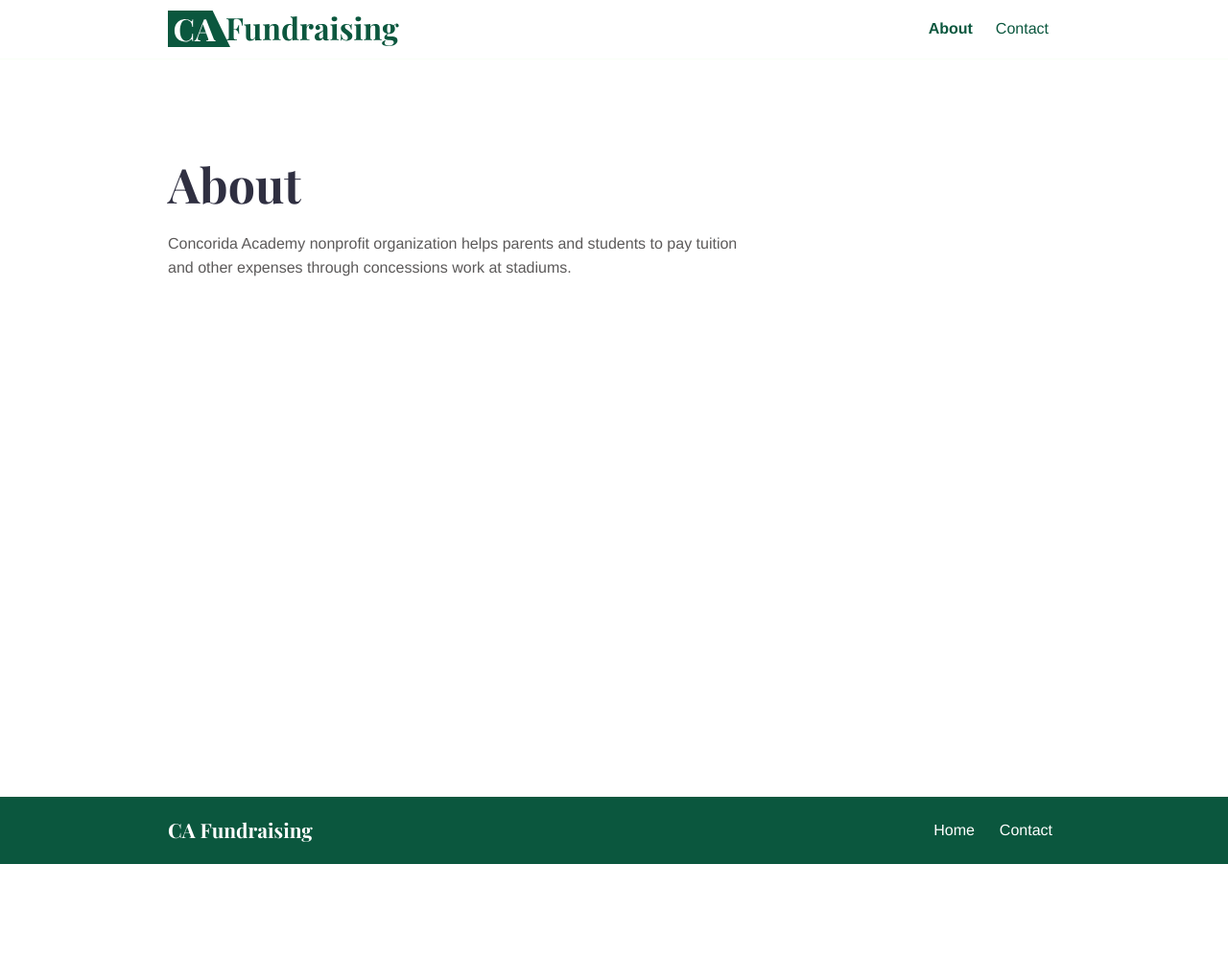
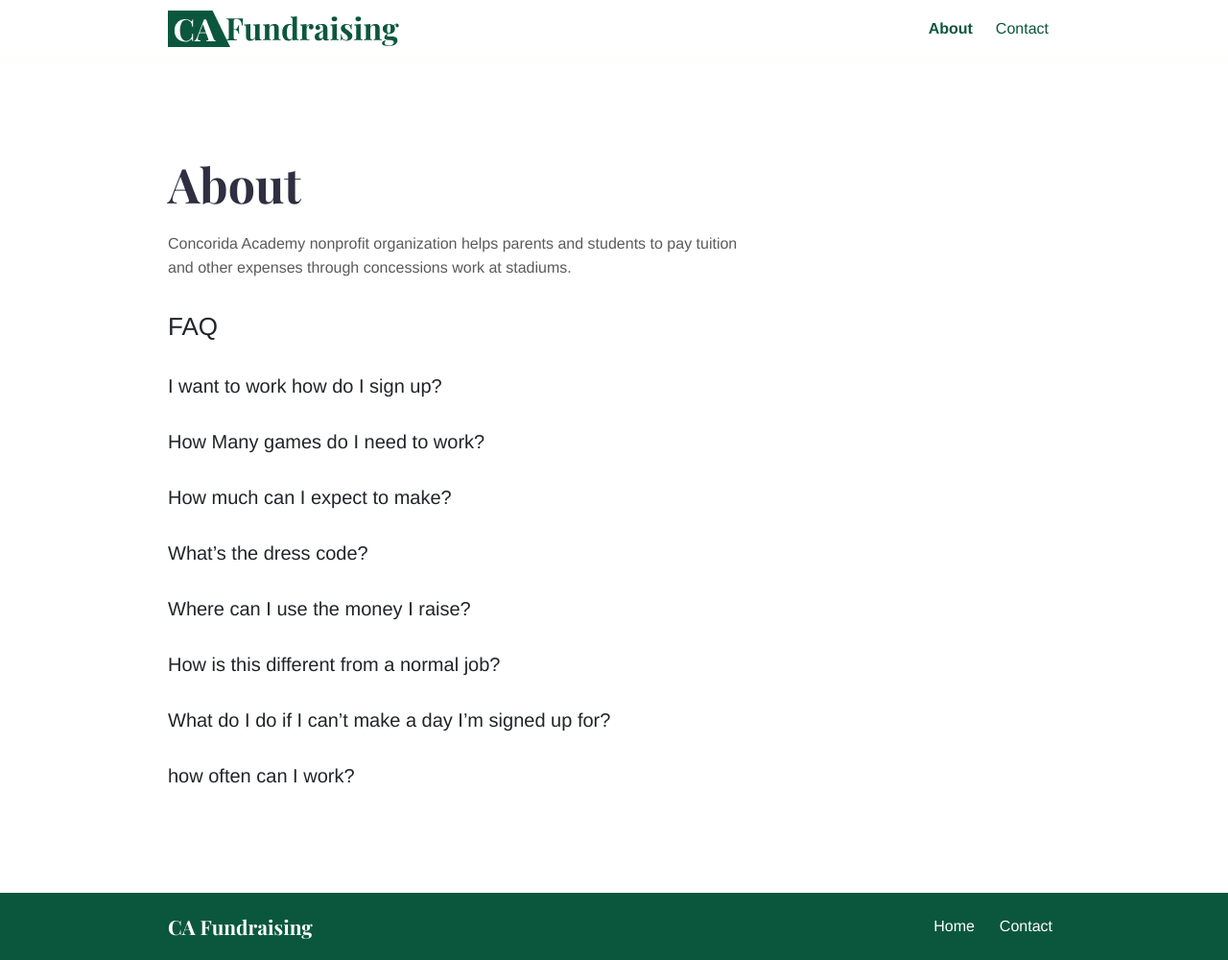
Before and after one commit to Frogdart5/fierce-avocado-6c9b0, a Jekyll site: the page built from about.md, in a window 1280 px wide. Shown: the whole page at 96% size. Built offline with Jekyll 4.4.1, drawn with Linux system fonts in a browser that asks for light colours; before the commit the page ends 900 px from its top, so only the background shows below that.

Commit message:
Update from Forestry.io John Engh updated about.md

```diff
--- a/about.md
+++ b/about.md
@@ -6,3 +6,21 @@ bodyClass: page-about
 
 ---
 Concorida Academy nonprofit organization helps parents and students to pay tuition and other expenses through concessions work at stadiums.
+
+## FAQ
+
+### I want to work how do I sign up?
+
+### How Many games do I need to work?
+
+### How much can I expect to make?
+
+### What's the dress code?
+
+### Where can I use the money I raise?
+
+### How is this different from a normal job?
+
+### What do I do if I can't make a day I'm signed up for?
+
+### how often can I work?
```
